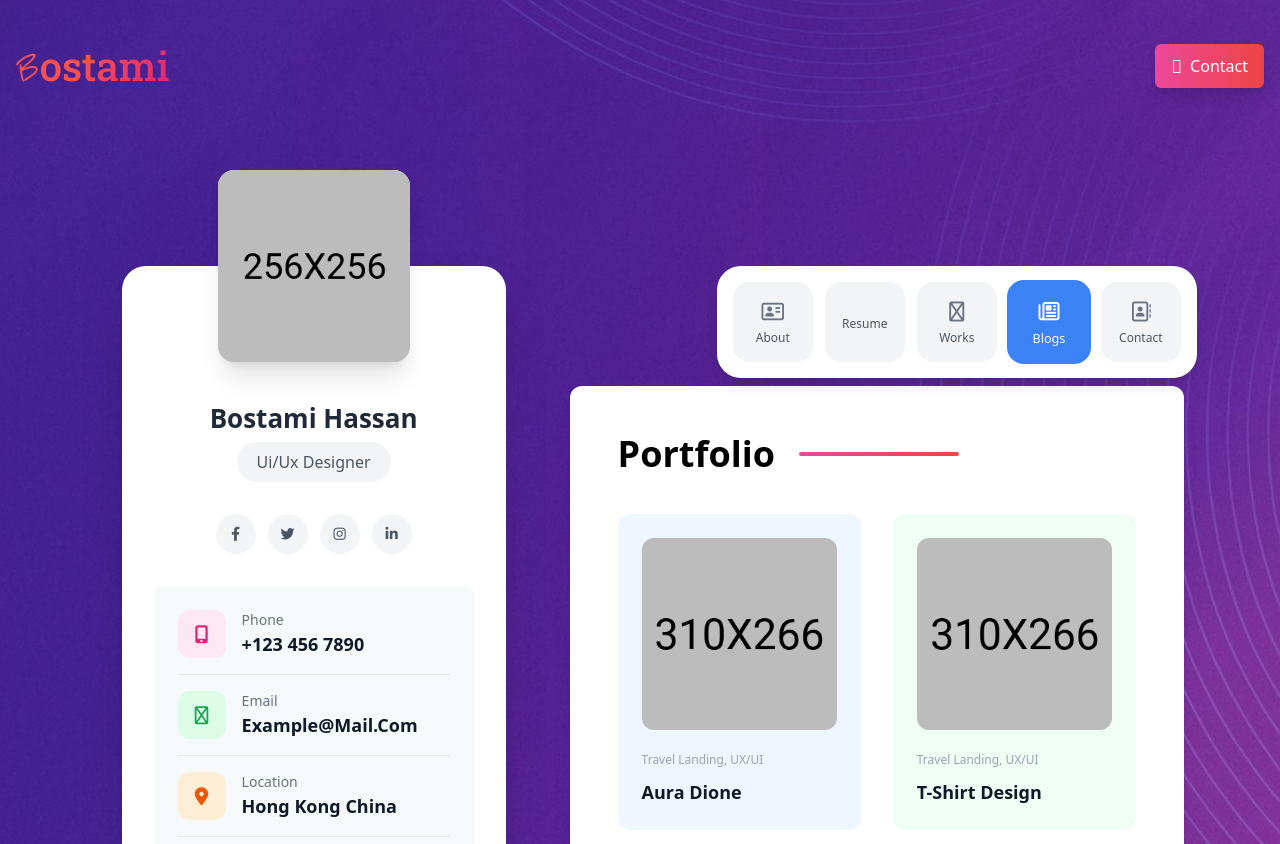
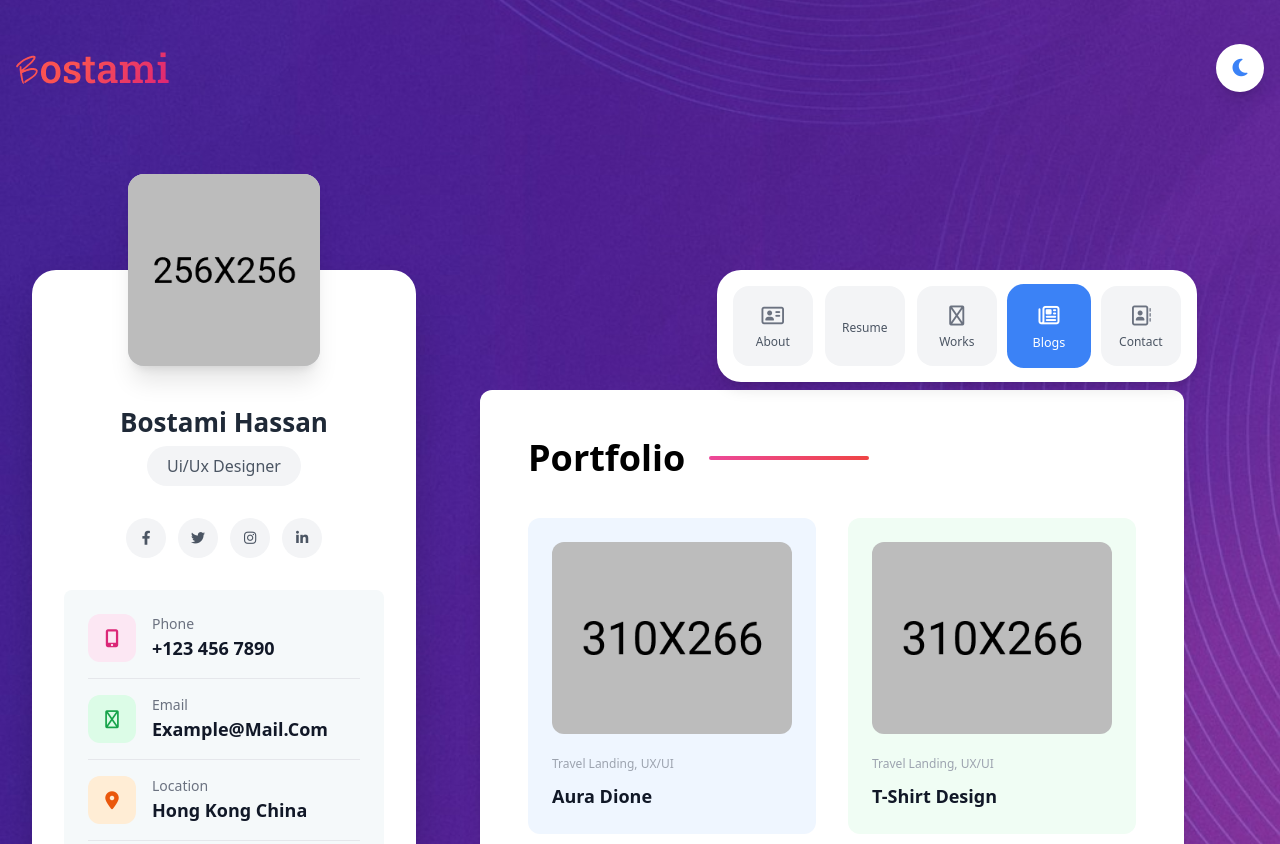
Before and after one commit to Yashu9844/DoctorProfile, a plain HTML site: page bostami-template/blog-3.html in a window 1280 px wide. Shown: the top 844 px of the page. Drawn offline with nearby package versions, Linux system fonts and the light colour scheme.

Commit message:
added responivness for blog-3

```diff
--- a/bostami-template/blog-3.html
+++ b/bostami-template/blog-3.html
@@ -118,9 +118,9 @@
                     </div>
                 </button>
                 <nav class="hidden md:flex items-center">
-                    <a href="contact-3.html" class="px-4 py-2 text-white bg-gradient-to-r from-pink-500 to-red-500 rounded-md font-medium shadow-lg hover:shadow-xl transition-all duration-300 hover:scale-105 flex items-center gap-2">
-                        <i class="fa-light fa-address-book text-lg"></i> Contact
-                    </a>
+<button class="flex items-center justify-center w-12 h-12 rounded-full bg-white shadow-lg hover:bg-gray-100 transition-all duration-300 focus:outline-none focus:ring focus:ring-blue-500">
+    <i class="fa-solid fa-moon text-xl text-blue-500"></i>
+</button>
                 </nav>
                 <div id="mobile-menu" class="fixed inset-0 z-40 transform translate-x-full transition-transform duration-500 ease-in-out md:hidden">
                     <div class="absolute inset-0 bg-black bg-opacity-50 backdrop-blur-sm" id="mobile-menu-backdrop"></div>
@@ -160,9 +160,9 @@
         </header>
         <!-- header-end -->
 
-        <div class="flex flex-col lg:flex-row min-h-screen w-full px-3 sm:px-6 lg:px-8 mt-6 md:mt-16 lg:mt-[12vw]">
+        <div class="flex flex-col lg:flex-row   min-h-screen w-full px-3 sm:px-6 lg:px-8 mt-6 md:mt-16 lg:mt-[12vw]">
             <!-- Left Sidebar: Profile Card -->
-            <div class="w-full lg:w-[37vw] mx-auto lg:mx-0 mb-8 lg:mb-0">
+            <div class="w-full lg:w-[30vw] mx-auto  lg:mx-0 mb-8 lg:mb-0">
                 <div class="w-full max-w-xs sm:max-w-sm mx-auto lg:ml-auto lg:mr-0 mt-8 sm:mt-12 lg:mt-0">
                     <!-- Card -->
                     <div class="bg-white rounded-2xl sm:rounded-3xl shadow-2xl relative pt-16 sm:pt-20 lg:pt-24 pb-8 sm:pb-10 px-6 sm:px-8">
@@ -543,4 +543,3 @@
 </body>
 
 </html>
-                                <p class="text-xs sm:text-sm font-bold text-gray-900"
```
Also changed, not shown: bostami-template/assets/img/bg/logo-new.svg (added).
